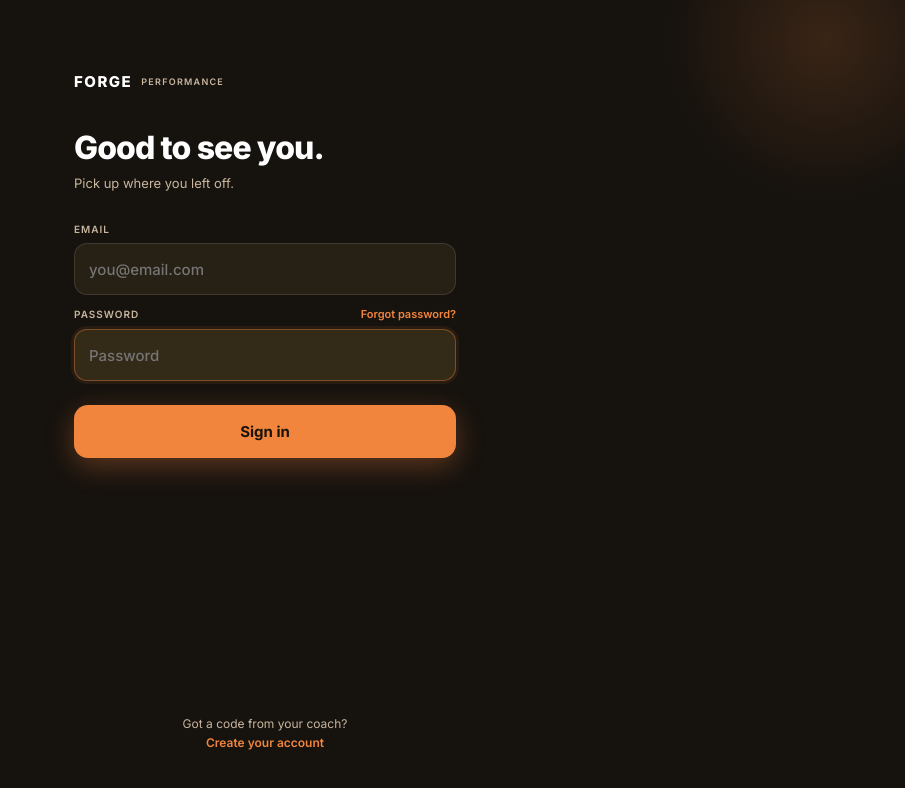
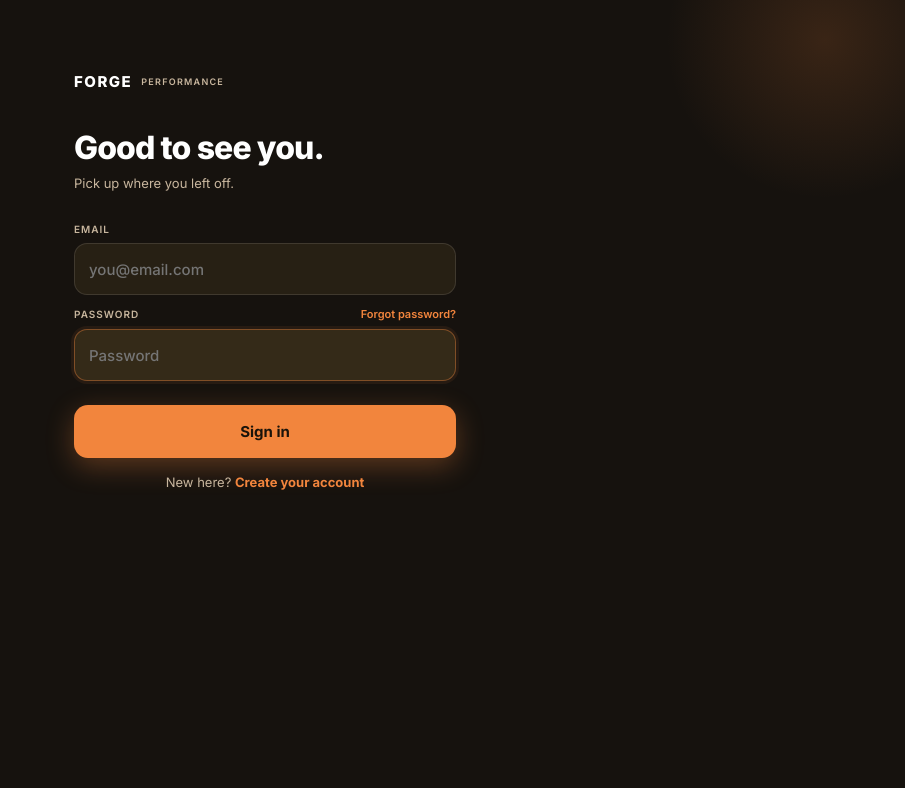
Before and after one commit to DENISKASOLE/FORGE-APP, a React (Vite) app: page / in a window 1280 px wide. Shown: the top 788 px of the page, without its empty margins (375-1280 px from the left). Built offline with nearby package versions, Linux system fonts and the light colour scheme.

Commit message:
style(login): move create-account link up under Sign in, reword to New here?

```diff
--- a/src/features/auth/LoginScreen.jsx
+++ b/src/features/auth/LoginScreen.jsx
@@ -123,14 +123,14 @@ export function LoginScreen({ onReady }) {
           {isInvite ? "Accept invite" : "Sign in"}
         </button>
 
-        <div style={{ marginTop: "auto", paddingTop: 36, textAlign: "center", fontFamily: BRAND.sans, fontSize: 12, color: BRAND.muted, lineHeight: 1.6 }}>
+        <div style={{ marginTop: 16, textAlign: "center", fontFamily: BRAND.sans, fontSize: 13, color: BRAND.muted }}>
           {isInvite ? (
-            <>Already have an account?<br />
-              <button onClick={() => setMode("login")} style={{ background: "transparent", border: "none", padding: 0, cursor: "pointer", fontFamily: BRAND.sans, color: BRAND.gold, fontWeight: 600, fontSize: 12 }}>Sign in instead</button>
+            <>Already have an account?{" "}
+              <button onClick={() => setMode("login")} style={{ background: "transparent", border: "none", padding: 0, cursor: "pointer", fontFamily: BRAND.sans, color: BRAND.gold, fontWeight: 700, fontSize: 13 }}>Sign in instead</button>
             </>
           ) : (
-            <>Got a code from your coach?<br />
-              <button onClick={() => setMode("invite")} style={{ background: "transparent", border: "none", padding: 0, cursor: "pointer", fontFamily: BRAND.sans, color: BRAND.gold, fontWeight: 600, fontSize: 12 }}>Create your account</button>
+            <>New here?{" "}
+              <button onClick={() => setMode("invite")} style={{ background: "transparent", border: "none", padding: 0, cursor: "pointer", fontFamily: BRAND.sans, color: BRAND.gold, fontWeight: 700, fontSize: 13 }}>Create your account</button>
             </>
           )}
         </div>
```
